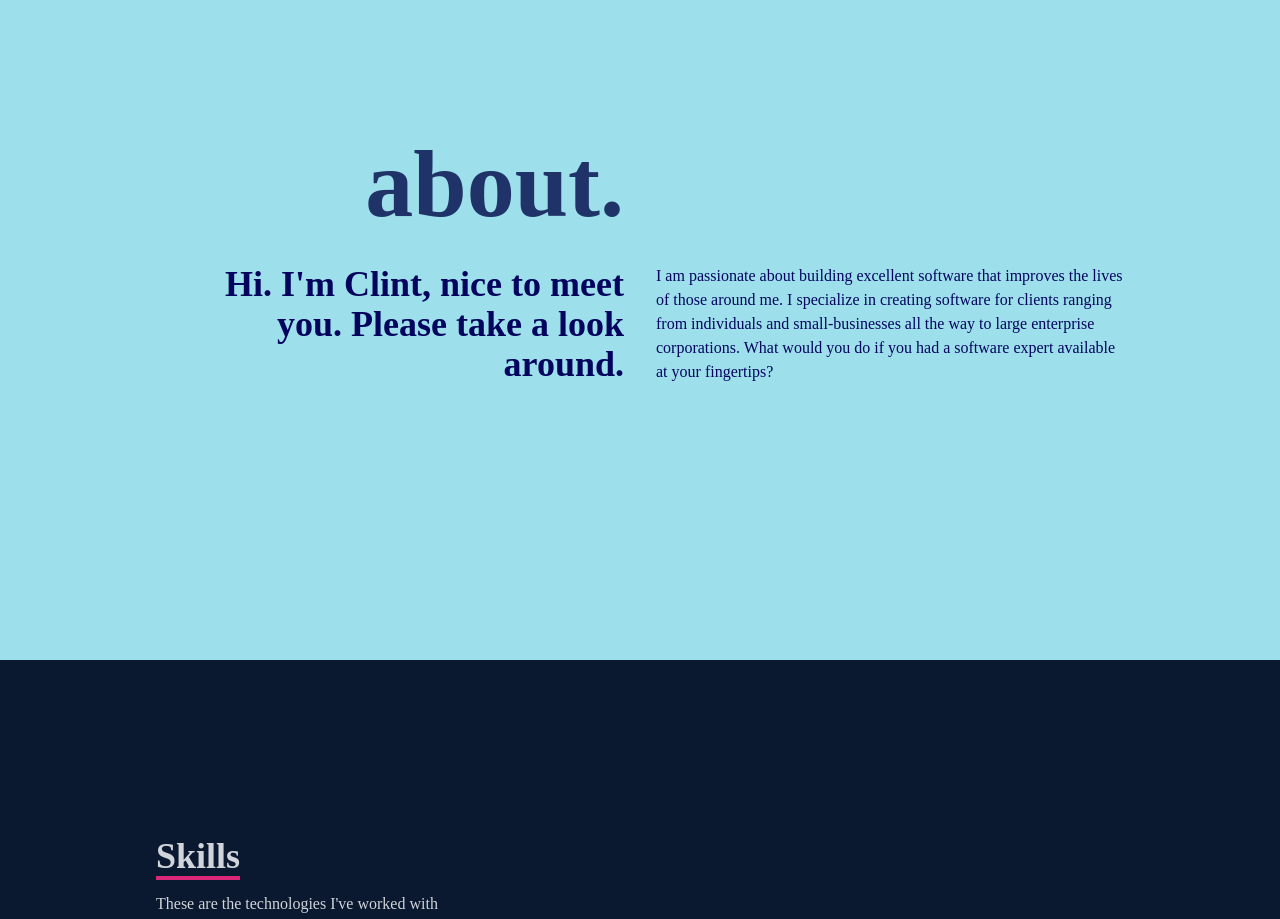
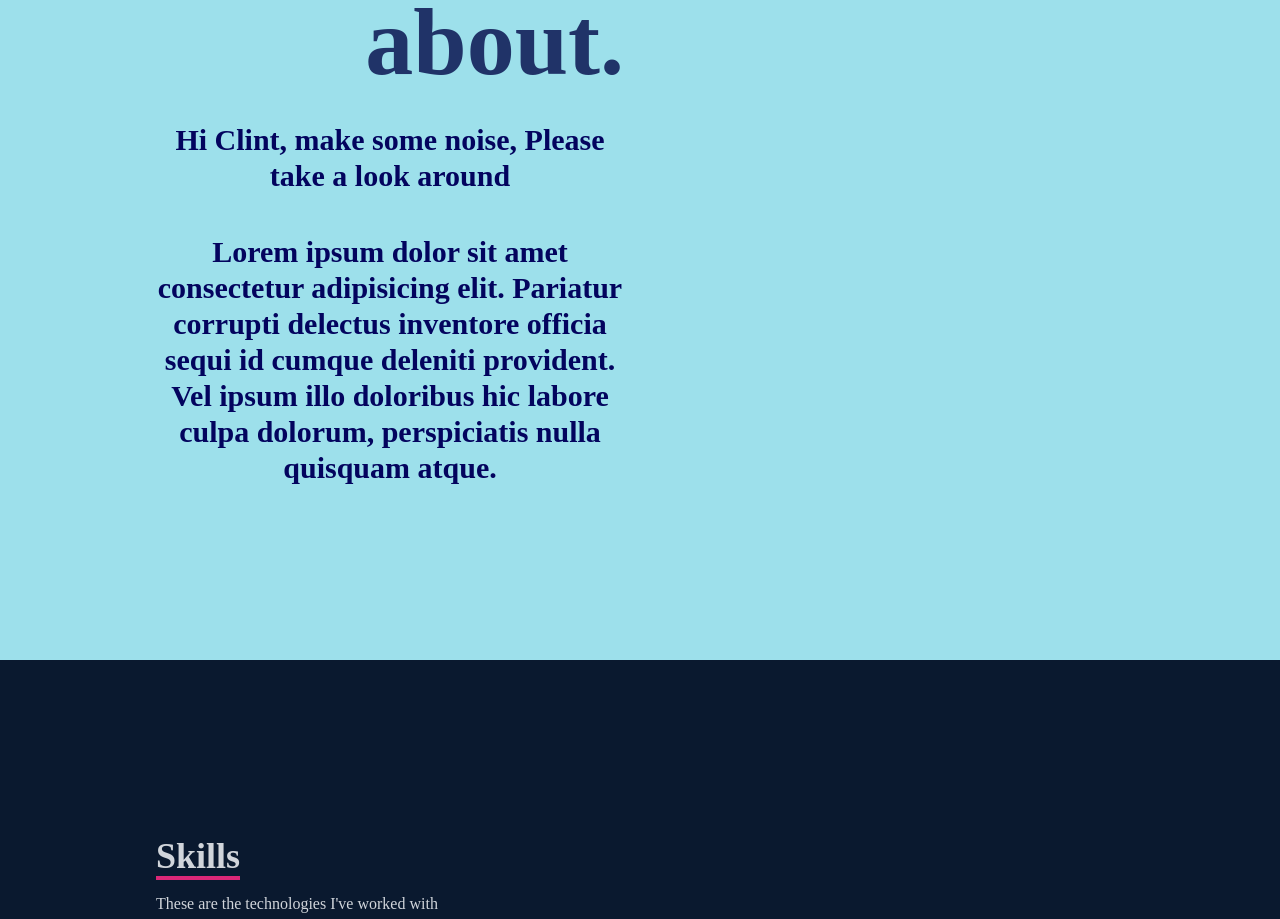
Before and after one commit to imReset/my-portfolio, a React (Create React App) app: page / in a window 1280 px wide. Shown: the part 1020-1939 px from the top of the page. Built offline with nearby package versions, Linux system fonts and the light colour scheme.

Commit message:
fix inline text issue

```diff
--- a/src/components/About.jsx
+++ b/src/components/About.jsx
@@ -11,15 +11,14 @@ const About = () => {
         </div>
         <div className="max-w-[1000px] w-full grid sm:grid-cols-2 gap-8 px-4">
           <div className="sm:text-right text-4xl font-bold text-[#03045E]">
-            <p>Hi. I'm Clint, nice to meet you. Please take a look around.</p>
-          </div>
-          <div className="grid-rows-1	 text-[#03045E]">
-            <p>
-              I am passionate about building excellent software that improves
-              the lives of those around me. I specialize in creating software
-              for clients ranging from individuals and small-businesses all the
-              way to large enterprise corporations. What would you do if you had
-              a software expert available at your fingertips?
+            <h1 class="w-full text-3xl font-semibold block text-center pl-15 pb-10">
+              Hi Clint, make some noise, Please take a look around
+            </h1>
+            <p class="w-full text-3xl font-semibold block text-center  pb-10 content-center	">
+              Lorem ipsum dolor sit amet consectetur adipisicing elit. Pariatur
+              corrupti delectus inventore officia sequi id cumque deleniti
+              provident. Vel ipsum illo doloribus hic labore culpa dolorum,
+              perspiciatis nulla quisquam atque.
             </p>
           </div>
         </div>
```
